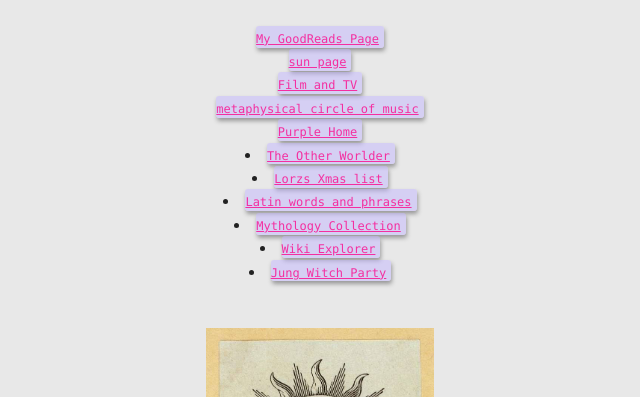
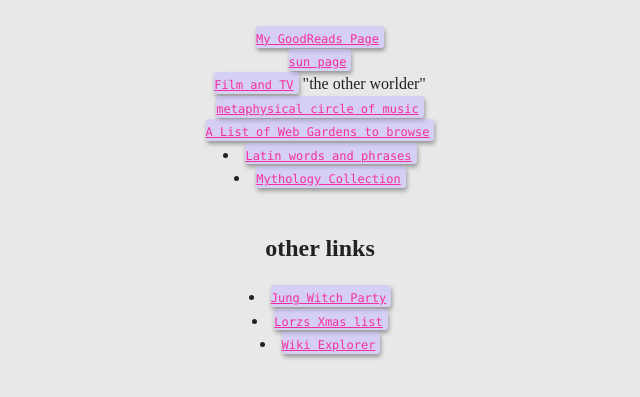
Before and after one commit to lorsz/net-garden, a plain HTML site: page index.html in a window 1280 px wide. Shown: the part 376-773 px from the top of the page, without its empty margins (320-960 px from the left). Drawn offline with nearby package versions, Linux system fonts and the light colour scheme; files that its build step writes are made by us from their sources; a script that the page names is missing.

Commit message:
Update index.html
testing

```diff
--- a/index.html
+++ b/index.html
@@ -45,15 +45,17 @@
 
        <a href="https://www.goodreads.com/user/show/97329444-lori"> My GoodReads Page</a><br>
         <a href="page/sun.html">sun page</a> <br>
-         <a href="file:///Users/lorib/Desktop/web-projects/html5-lorzs/page/film-tv/index.html">Film and TV</a> <br>
+         <a href="page/otherworld.html">Film and TV</a> "the other worlder"<br>
         <a href="page/metaphysical-circle-of-music.html">metaphysical circle of music</a> <br>
-<a href="file:///Users/lorib/Desktop/web-projects/html5-lorzs/JungWitch/jungwitch.html">Purple Home</a>
-  <li><a href="page/The Other Worlder.md">The Other Worlder</a></li>
-           <li><a href="page/XMAS23-lori.html">Lorzs Xmas list</a></li>
+<a href="page/long-list-of-pdks-.html">A List of Web Gardens to browse</a>
+
              <li><a href="page/latin-words-and-phrases.html">Latin words and phrases</a></li>
                <li><a href="page/mythology.html">Mythology Collection</a></li>
-               <li><a href="page/wiki-nav.html">Wiki Explorer</a></li>
+<br>
+			<h2> other links</h2>
                 <li><a href="page/jungwitch.html">Jung Witch Party</a></li>
+			           <li><a href="page/XMAS23-lori.html">Lorzs Xmas list</a></li>
+			      <li><a href="page/wiki-nav.html">Wiki Explorer</a></li>
 
            </center>
         <br>
```
